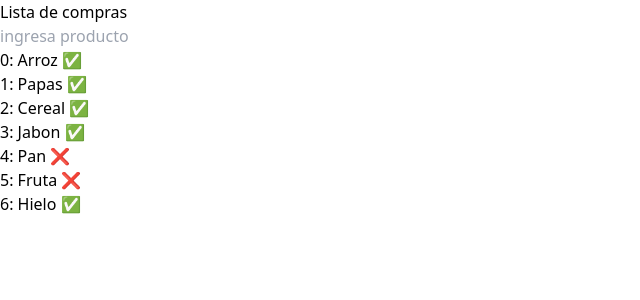
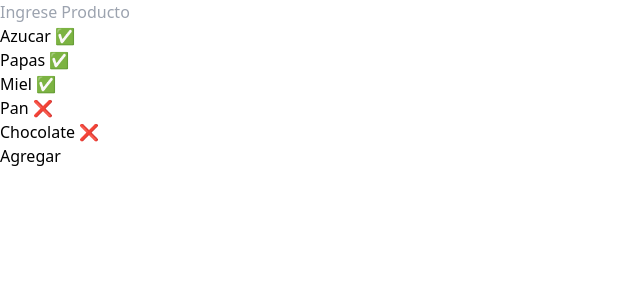
Before and after one commit to Jiwemoyo/LearnReact, a React (Vite) app: page / in a window 1280 px wide. Shown: the top 300 px of the page, without its empty margins (0-640 px from the left). Built offline with nearby package versions, Linux system fonts and the light colour scheme.

Commit message:
Cambiando one week

```diff
--- a/src/Pruebas.jsx
+++ b/src/Pruebas.jsx
@@ -1,4 +1,5 @@
 import { useState } from "react";
+import { AgregarTareasW } from "./components/AgregarTareasW";
 
 const Items =({nombre,comprado})=>{
   return(
@@ -25,6 +26,7 @@ export const Pruebas = () => {
 
   return (
   <>
+  <AgregarTareasW></AgregarTareasW>
   <ol>
     {
       arreglo.map(producto =><Items key={producto.nombre} nombre={producto.nombre} comprado={producto.comprado}></Items>)
--- /dev/null
+++ b/src/components/AgregarTareasW.jsx
@@ -0,0 +1,24 @@
+import { useState } from "react";
+
+export const AgregarTareasW = () => {
+  const [tarein, settarein] = useState("");
+  const onInputchange = (event) => {
+    settarein(event.target.value);
+  };
+
+  const onsubmit =(escuhando)=>{
+    escuhando.preventDefault()
+    console.log(tarein)
+    settarein("")
+  }
+  return (
+    <form action="" onSubmit={onsubmit}>
+      <input
+        type="text"
+        placeholder="Ingrese Producto"
+        value={tarein}
+        onChange={onInputchange}
+      />
+    </form>
+  );
+};
--- a/src/main.jsx
+++ b/src/main.jsx
@@ -11,10 +11,7 @@ import { PruebasDiPruebas } from './PruebasDiPruebas'
 
 ReactDOM.createRoot(document.getElementById('root')).render(
   <React.StrictMode>
-    {/* <PrimerComponente titulo='Enviando desde el padre' sumando={3}/> */}
-    {/* <Contador value={0}/> */}
-    <ListadoApp/>
-    {/* <Pruebas/> */}
+    <Pruebas/>
     {/* <PruebasDiPruebas valor={0}/> */}
   </React.StrictMode>
 )
```
